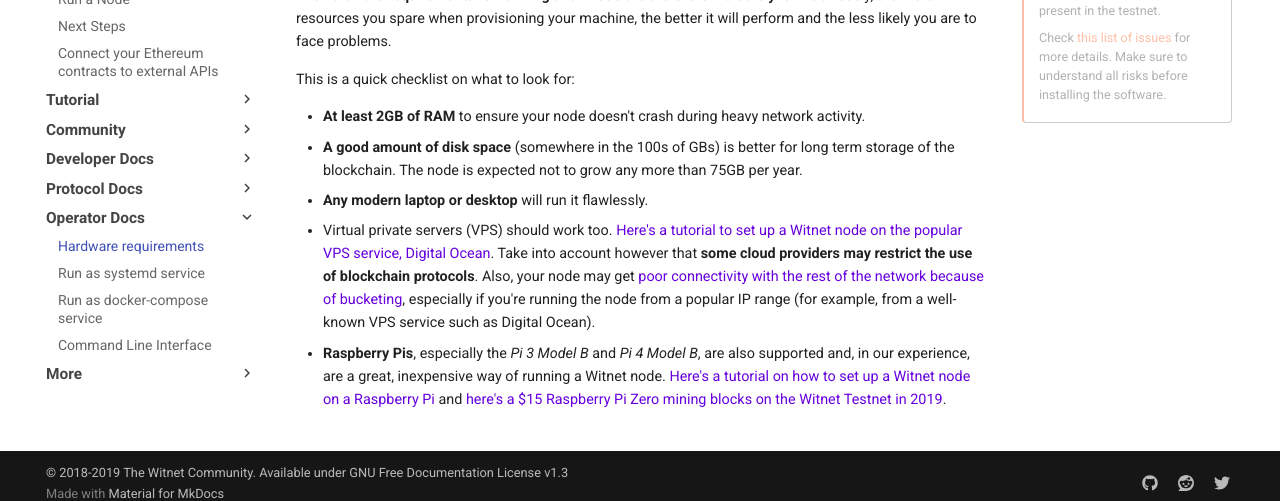
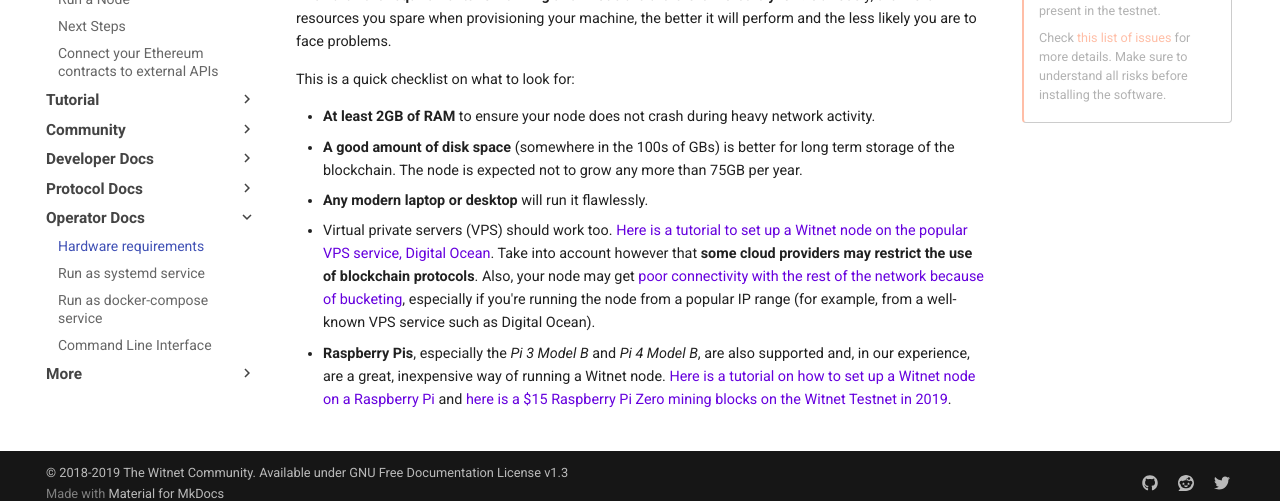
Before and after one commit to witnet/documentation, an MkDocs documentation site: the page built from docs/node-operators/hardware-requirements.md, in a window 1280 px wide and 930 px high. Shown: the part 414-915 px from the top of the window. Built offline with MkDocs 1.6.1 and Material for MkDocs 9.7.7, drawn with Linux system fonts in a browser that asks for light colours; some web fonts are replaced; comment, search, counter and statistics services are not loaded.

Commit message:
[Update] Remove contraction
Removed contractions

```diff
--- a/docs/node-operators/hardware-requirements.md
+++ b/docs/node-operators/hardware-requirements.md
@@ -12,17 +12,17 @@ machine, the better it will perform and the less likely you are to face problems
 
 This is a quick checklist on what to look for:
 
-- **At least 2GB of RAM** to ensure your node doesn't crash during heavy network activity.
+- **At least 2GB of RAM** to ensure your node does not crash during heavy network activity.
 - **A good amount of disk space** (somewhere in the 100s of GBs) is
   better for long term storage of the blockchain. The node is expected not to grow any more than 75GB per year.
 - **Any modern laptop or desktop** will run it flawlessly.
-- Virtual private servers (VPS) should work too. [Here's a tutorial to set up a Witnet node on the popular VPS service, Digital Ocean][vpstutorial]. Take into account
+- Virtual private servers (VPS) should work too. [Here is a tutorial to set up a Witnet node on the popular VPS service, Digital Ocean][vpstutorial]. Take into account
   however that **some cloud providers may restrict the use of blockchain
   protocols**. Also, your node may get [poor connectivity with the rest
   of the network because of bucketing][bucketing], especially if you're running the node from a popular IP range (for example, from a well-known VPS service such as Digital Ocean).
 - **Raspberry Pis**, especially the *Pi 3 Model B* and *Pi 4 Model B*,
   are also supported and, in our experience, are a great, inexpensive
-  way of running a Witnet node. [Here's a tutorial on how to set up a Witnet node on a Raspberry Pi][pitutorial] and [here's a $15 Raspberry Pi
+  way of running a Witnet node. [Here is a tutorial on how to set up a Witnet node on a Raspberry Pi][pitutorial] and [here is a $15 Raspberry Pi
   Zero mining blocks on the Witnet Testnet in 2019][pizero].
 
 [consensus]: https://witnet.io/about#consensus
```
